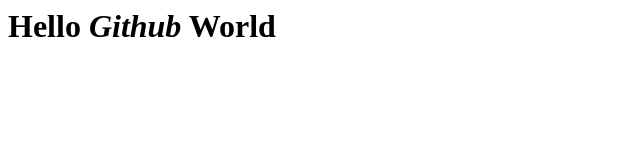
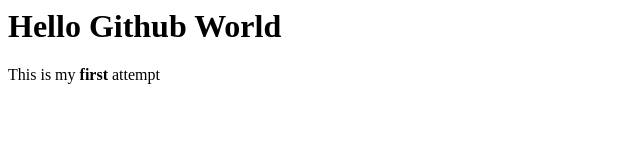
Before and after one commit to jleex7/my_first_repo, a plain HTML site: page index.html in a window 1280 px wide. Shown: the whole page, without its empty margins (0-640 px from the left). Drawn offline with Linux system fonts and the light colour scheme.

Commit message:
Update index.html

```diff
--- a/index.html
+++ b/index.html
@@ -1 +1,2 @@
-<h1>Hello <em>Github</em> World</h1>
+<h1>Hello Github World</h1>
+<p>This is my <strong>first</strong> attempt</p>
```
